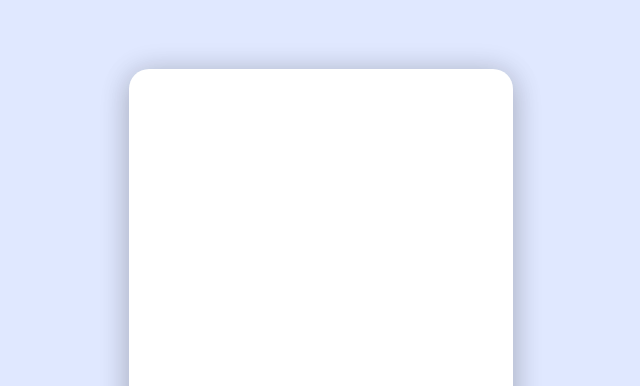
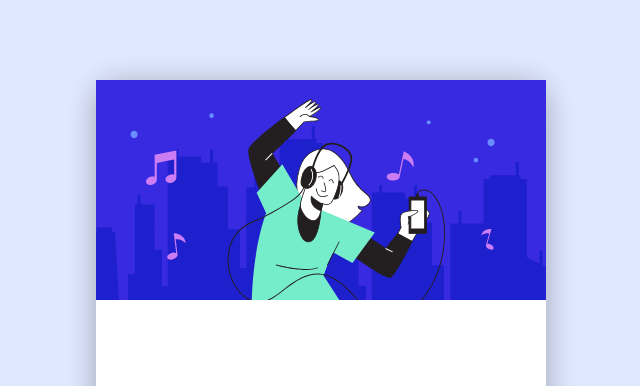
Before and after one commit to EdTheDev254/order_summary, a plain HTML site: page index.html in a window 1280 px wide. Shown: the top 386 px of the page, without its empty margins (319-959 px from the left). Drawn offline with Linux system fonts and the light colour scheme.

Commit message:
Update index.html

```diff
--- a/index.html
+++ b/index.html
@@ -15,6 +15,7 @@
 <body>
   <main id="main_div_container">
     <div id="header_container">
+      <img src="./images/illustration-hero.svg" alt="Image Hero"/>
     </div>
     <div id="section_container">
       <h1>Order Summary</h1>
```
